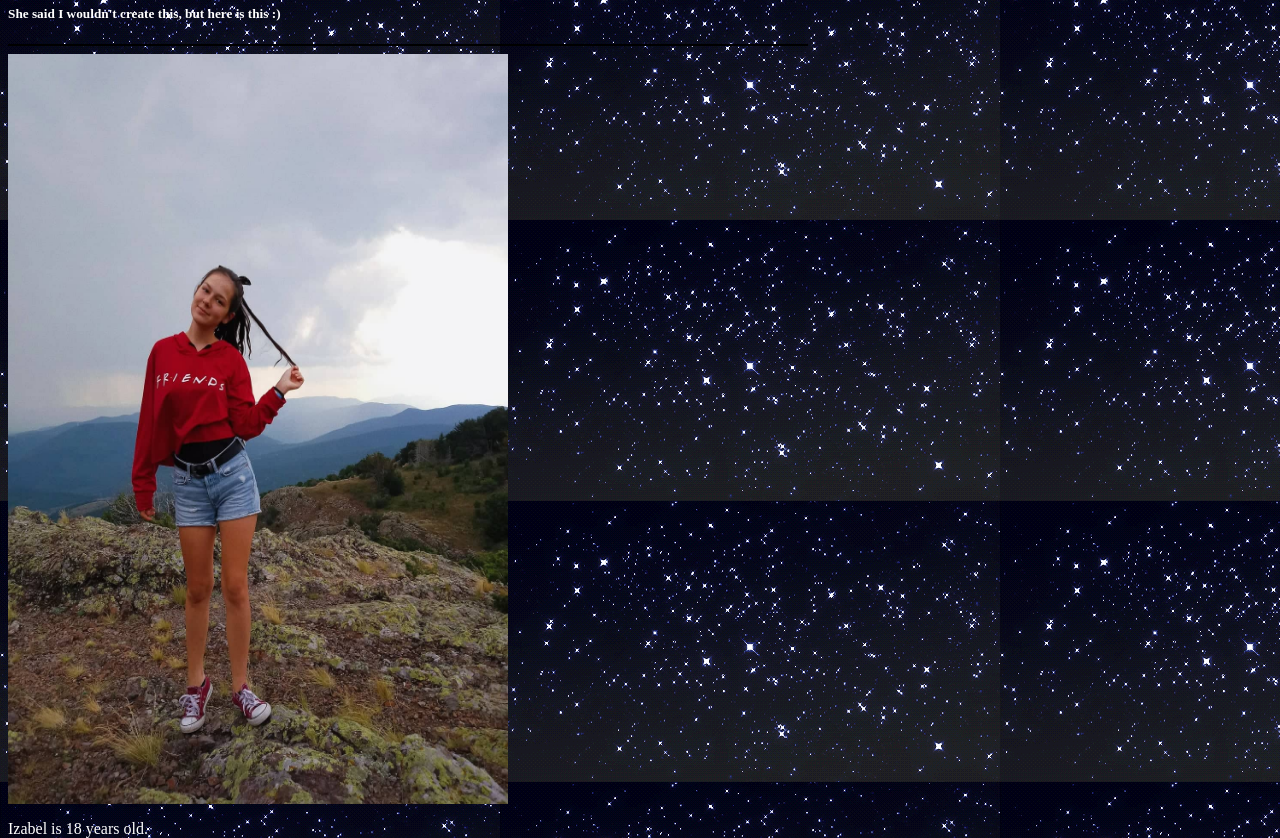
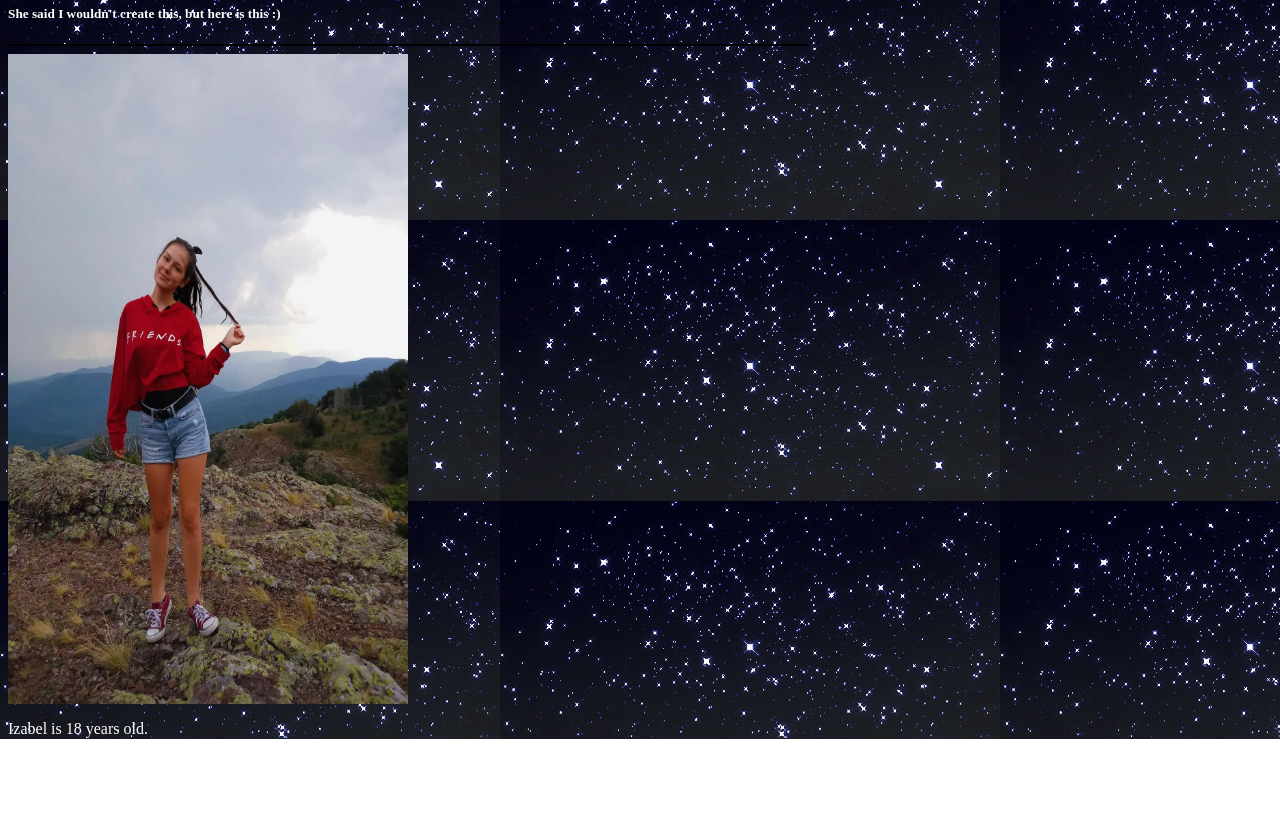
Before and after one commit to georgger000/izabel, a plain HTML site: page index.html in a window 1280 px wide. Shown: the part 61-899 px from the top of the page. After the commit the page ends 800 px from the top, so only its background shows below. Drawn offline with Linux system fonts and the light colour scheme.

Commit message:
Update index.html

```diff
--- a/index.html
+++ b/index.html
@@ -9,7 +9,7 @@
   <h1   style="color:white">Welcome to the Offical Fan Website of Izabel Stoykova</h1>
         <h5  style="color:white">She said I wouldn't create this, but here is this :)</h5>
         <hr color=black>
-        <img src="izabel.jpg" width=500 height=750>
+        <img src="izabel.jpg" width=400 height=650>
          <p style="color:white">Izabel is 18 years old.</p>
 
 
```
